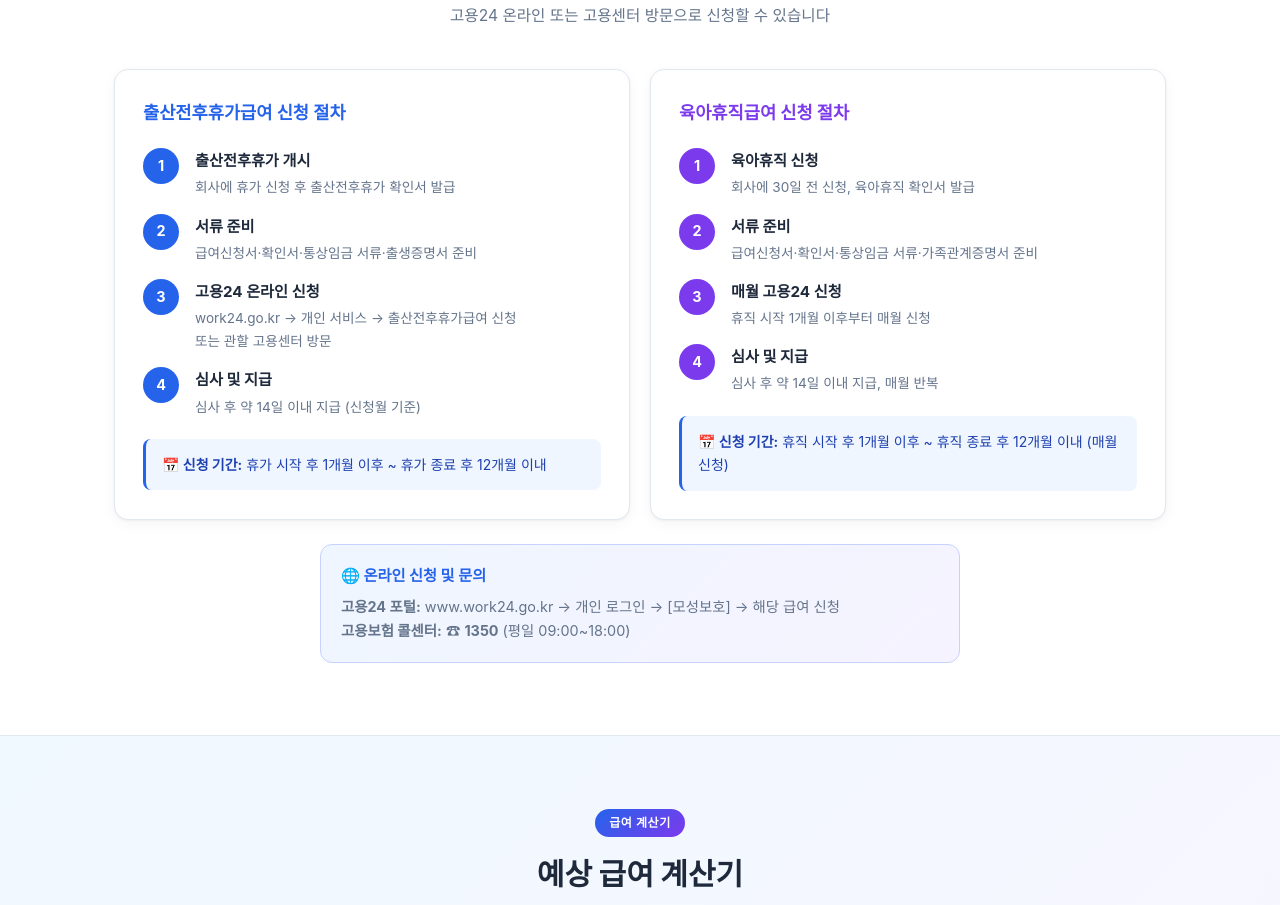
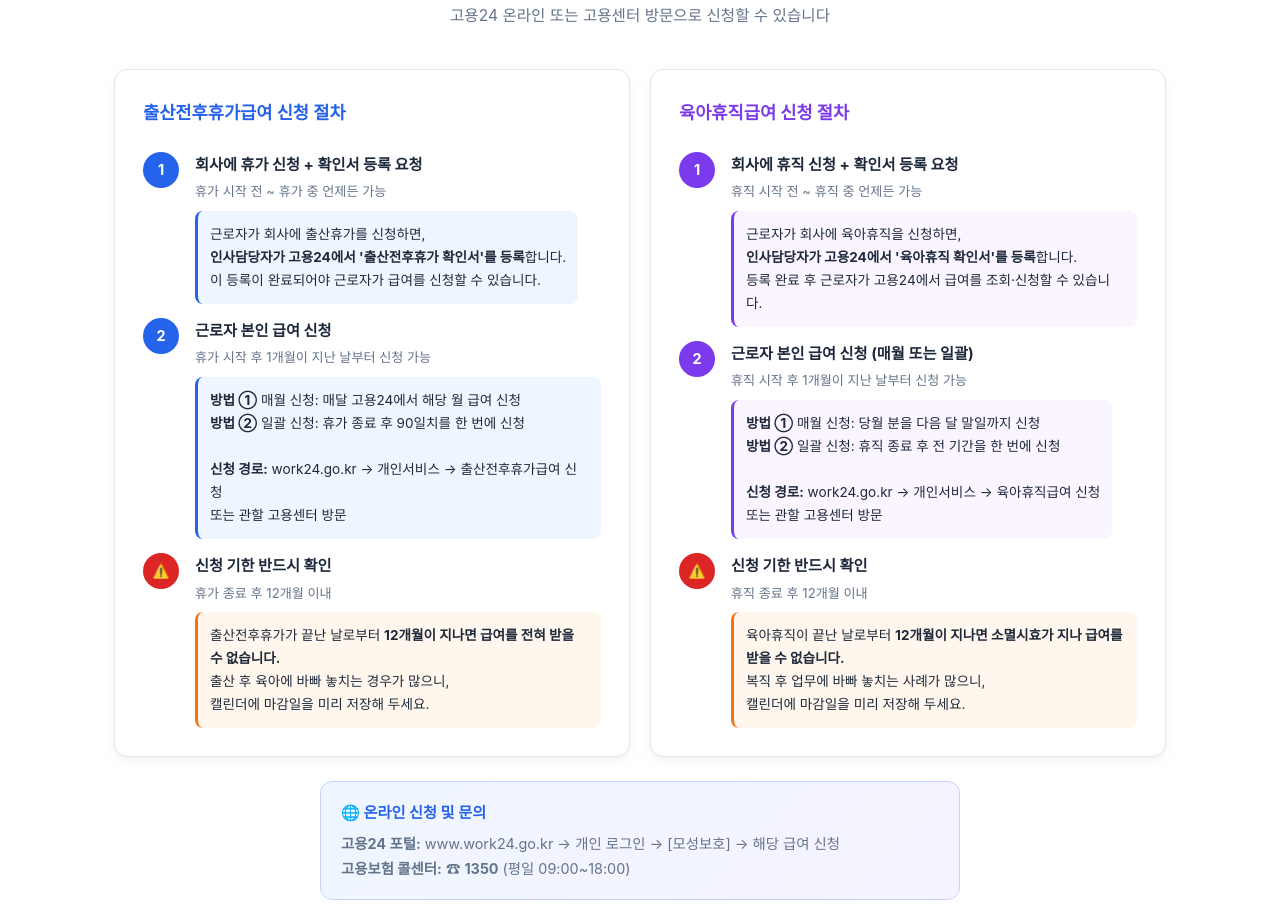
Before and after one commit to iloveu7410-png/maternity-guide, a plain HTML site: page index.html in a window 1280 px wide. Shown: the part 7265-8170 px from the top of the page. Drawn offline with Linux system fonts and the light colour scheme.

Commit message:
Improve application process steps with detailed instructions

```diff
--- a/index.html
+++ b/index.html
@@ -730,32 +730,105 @@ footer strong{color:#93c5fd}
     <p>고용24 온라인 또는 고용센터 방문으로 신청할 수 있습니다</p>
   </div>
   <div class="grid2" style="margin-bottom:1.5rem">
-    <!-- 출산전후 절차 -->
+
+    <!-- 출산전후휴가급여 -->
     <div class="card">
-      <h3 style="color:var(--primary);margin-bottom:1.25rem">출산전후휴가급여 신청 절차</h3>
+      <h3 style="color:var(--primary);margin-bottom:1.5rem">출산전후휴가급여 신청 절차</h3>
       <div class="steps">
-        <div class="step"><div class="step-n">1</div><div class="step-c"><h4>출산전후휴가 개시</h4><p>회사에 휴가 신청 후 출산전후휴가 확인서 발급</p></div></div>
-        <div class="step"><div class="step-n">2</div><div class="step-c"><h4>서류 준비</h4><p>급여신청서·확인서·통상임금 서류·출생증명서 준비</p></div></div>
-        <div class="step"><div class="step-n">3</div><div class="step-c"><h4>고용24 온라인 신청</h4><p>work24.go.kr → 개인 서비스 → 출산전후휴가급여 신청<br>또는 관할 고용센터 방문</p></div></div>
-        <div class="step"><div class="step-n">4</div><div class="step-c"><h4>심사 및 지급</h4><p>심사 후 약 14일 이내 지급 (신청월 기준)</p></div></div>
-      </div>
-      <div class="alert alert-info" style="margin-top:1.25rem">
-        <strong>📅 신청 기간:</strong> 휴가 시작 후 1개월 이후 ~ 휴가 종료 후 12개월 이내
+
+        <div class="step">
+          <div class="step-n">1</div>
+          <div class="step-c">
+            <h4>회사에 휴가 신청 + 확인서 등록 요청</h4>
+            <p style="color:var(--muted);font-size:.82rem;margin-bottom:.5rem">휴가 시작 전 ~ 휴가 중 언제든 가능</p>
+            <div style="background:#eff6ff;border-radius:8px;padding:.75rem;font-size:.85rem;line-height:1.7;border-left:3px solid var(--primary)">
+              근로자가 회사에 출산휴가를 신청하면,<br>
+              <strong>인사담당자가 고용24에서 '출산전후휴가 확인서'를 등록</strong>합니다.<br>
+              이 등록이 완료되어야 근로자가 급여를 신청할 수 있습니다.
+            </div>
+          </div>
+        </div>
+
+        <div class="step">
+          <div class="step-n">2</div>
+          <div class="step-c">
+            <h4>근로자 본인 급여 신청</h4>
+            <p style="color:var(--muted);font-size:.82rem;margin-bottom:.5rem">휴가 시작 후 1개월이 지난 날부터 신청 가능</p>
+            <div style="background:#eff6ff;border-radius:8px;padding:.75rem;font-size:.85rem;line-height:1.7;border-left:3px solid var(--primary)">
+              <strong>방법 ①</strong> 매월 신청: 매달 고용24에서 해당 월 급여 신청<br>
+              <strong>방법 ②</strong> 일괄 신청: 휴가 종료 후 90일치를 한 번에 신청<br>
+              <br>
+              <strong>신청 경로:</strong> work24.go.kr → 개인서비스 → 출산전후휴가급여 신청<br>
+              또는 관할 고용센터 방문
+            </div>
+          </div>
+        </div>
+
+        <div class="step">
+          <div class="step-n" style="background:#dc2626;font-size:.85rem">⚠️</div>
+          <div class="step-c">
+            <h4>신청 기한 반드시 확인</h4>
+            <p style="color:var(--muted);font-size:.82rem;margin-bottom:.5rem">휴가 종료 후 12개월 이내</p>
+            <div style="background:#fff7ed;border-radius:8px;padding:.75rem;font-size:.85rem;line-height:1.7;border-left:3px solid #f97316">
+              출산전후휴가가 끝난 날로부터 <strong>12개월이 지나면 급여를 전혀 받을 수 없습니다.</strong><br>
+              출산 후 육아에 바빠 놓치는 경우가 많으니,<br>
+              캘린더에 마감일을 미리 저장해 두세요.
+            </div>
+          </div>
+        </div>
+
       </div>
     </div>
-    <!-- 육아휴직 절차 -->
+
+    <!-- 육아휴직급여 -->
     <div class="card">
-      <h3 style="color:var(--secondary);margin-bottom:1.25rem">육아휴직급여 신청 절차</h3>
+      <h3 style="color:var(--secondary);margin-bottom:1.5rem">육아휴직급여 신청 절차</h3>
       <div class="steps">
-        <div class="step"><div class="step-n" style="background:var(--secondary)">1</div><div class="step-c"><h4>육아휴직 신청</h4><p>회사에 30일 전 신청, 육아휴직 확인서 발급</p></div></div>
-        <div class="step"><div class="step-n" style="background:var(--secondary)">2</div><div class="step-c"><h4>서류 준비</h4><p>급여신청서·확인서·통상임금 서류·가족관계증명서 준비</p></div></div>
-        <div class="step"><div class="step-n" style="background:var(--secondary)">3</div><div class="step-c"><h4>매월 고용24 신청</h4><p>휴직 시작 1개월 이후부터 매월 신청</p></div></div>
-        <div class="step"><div class="step-n" style="background:var(--secondary)">4</div><div class="step-c"><h4>심사 및 지급</h4><p>심사 후 약 14일 이내 지급, 매월 반복</p></div></div>
-      </div>
-      <div class="alert alert-info" style="margin-top:1.25rem">
-        <strong>📅 신청 기간:</strong> 휴직 시작 후 1개월 이후 ~ 휴직 종료 후 12개월 이내 (매월 신청)
+
+        <div class="step">
+          <div class="step-n" style="background:var(--secondary)">1</div>
+          <div class="step-c">
+            <h4>회사에 휴직 신청 + 확인서 등록 요청</h4>
+            <p style="color:var(--muted);font-size:.82rem;margin-bottom:.5rem">휴직 시작 전 ~ 휴직 중 언제든 가능</p>
+            <div style="background:#faf5ff;border-radius:8px;padding:.75rem;font-size:.85rem;line-height:1.7;border-left:3px solid var(--secondary)">
+              근로자가 회사에 육아휴직을 신청하면,<br>
+              <strong>인사담당자가 고용24에서 '육아휴직 확인서'를 등록</strong>합니다.<br>
+              등록 완료 후 근로자가 고용24에서 급여를 조회·신청할 수 있습니다.
+            </div>
+          </div>
+        </div>
+
+        <div class="step">
+          <div class="step-n" style="background:var(--secondary)">2</div>
+          <div class="step-c">
+            <h4>근로자 본인 급여 신청 (매월 또는 일괄)</h4>
+            <p style="color:var(--muted);font-size:.82rem;margin-bottom:.5rem">휴직 시작 후 1개월이 지난 날부터 신청 가능</p>
+            <div style="background:#faf5ff;border-radius:8px;padding:.75rem;font-size:.85rem;line-height:1.7;border-left:3px solid var(--secondary)">
+              <strong>방법 ①</strong> 매월 신청: 당월 분을 다음 달 말일까지 신청<br>
+              <strong>방법 ②</strong> 일괄 신청: 휴직 종료 후 전 기간을 한 번에 신청<br>
+              <br>
+              <strong>신청 경로:</strong> work24.go.kr → 개인서비스 → 육아휴직급여 신청<br>
+              또는 관할 고용센터 방문
+            </div>
+          </div>
+        </div>
+
+        <div class="step">
+          <div class="step-n" style="background:#dc2626;font-size:.85rem">⚠️</div>
+          <div class="step-c">
+            <h4>신청 기한 반드시 확인</h4>
+            <p style="color:var(--muted);font-size:.82rem;margin-bottom:.5rem">휴직 종료 후 12개월 이내</p>
+            <div style="background:#fff7ed;border-radius:8px;padding:.75rem;font-size:.85rem;line-height:1.7;border-left:3px solid #f97316">
+              육아휴직이 끝난 날로부터 <strong>12개월이 지나면 소멸시효가 지나 급여를 받을 수 없습니다.</strong><br>
+              복직 후 업무에 바빠 놓치는 사례가 많으니,<br>
+              캘린더에 마감일을 미리 저장해 두세요.
+            </div>
+          </div>
+        </div>
+
       </div>
     </div>
+
   </div>
   <div class="hl-box" style="max-width:640px;margin:0 auto;text-align:left">
     <h4>🌐 온라인 신청 및 문의</h4>
```
